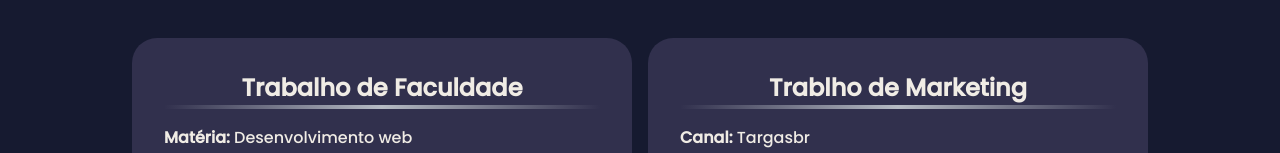
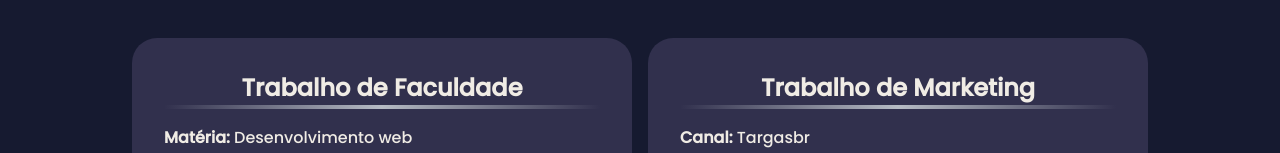
Before and after one commit to gabriel-varela/Website-Pessoal, a plain HTML site: page pages/portfolio.html in a window 1280 px wide. Shown: the part 183-336 px from the top of the page. Drawn offline with Linux system fonts and the light colour scheme.

Commit message:
portfolio.html

```diff
--- a/pages/portfolio.html
+++ b/pages/portfolio.html
@@ -52,7 +52,7 @@
             </li>
         </ul>
         <ul>
-            <h2>Trablho de Marketing</h2>
+            <h2>Trabalho de Marketing</h2>
             <hr>
             <li><strong>Canal:</strong> Targasbr</li>
             <li><strong>Duração:</strong> Um ano e meio</li>
```
